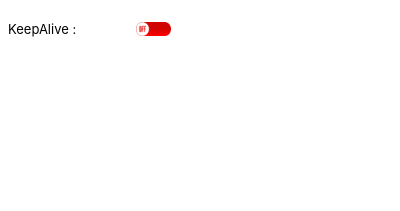
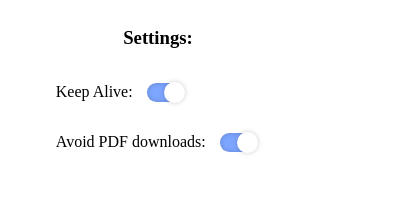
Before and after one commit to Hokkaydo/MoodleCustomizer, a browser extension: page Chrome/popup/options.html in a window 400 px wide. Drawn offline with Linux system fonts and the light colour scheme.

Commit message:
adding new menu to chrome version + pdfOption working

```diff
--- a/Chrome/index.js
+++ b/Chrome/index.js
@@ -1,5 +1,5 @@
 var keepAliveIntervalId;
-var keepAliveEnabled = localStorage.getItem("keepAlive") === 'true';
+var keepAliveEnabled = localStorage.getItem("keepAlive") !== 'false';
 var sesskey = '';
 var moodleURLBase = ''
 
@@ -9,6 +9,7 @@ chrome.storage.onChanged.addListener((changes, area) => {
         if (keepAliveEnabled) {
             runKeepAlive();
         } else {
+            console.log("clear")
             clearInterval(keepAliveIntervalId);
         }
         localStorage.setItem("keepAlive", keepAliveEnabled);
@@ -50,6 +51,7 @@ function setupSesskey(callback) {
 }
 
 function runKeepAlive() {
+    console.log("ran")
     if(moodleURLBase === '') {
         return;
     }
--- a/Chrome/popup/options.css
+++ b/Chrome/popup/options.css
@@ -1,19 +1,52 @@
-.list {
-    width: 240px;
-    background-color: white;
-    display: grid;
-    grid-template-columns: repeat(2, 1fr);
-    font-size: small;
-    font-family: -apple-system, BlinkMacSystemFont, 'Segoe UI', Roboto, Oxygen, Ubuntu, Cantarell, 'Open Sans', 'Helvetica Neue', sans-serif;
+body {
+    width: 300px;
+    height: 200px;
+    display: flex;
+    flex-direction: column;
+    align-items: center;
 }
 
-.onoff > img {
-    width: 70%;
+
+
+.control {
+    display: flex;
+    align-items: center;
+}
+.control > p {
+    margin-right: 10px;
+
 }
 
-.list > .onoff {
-   display: flex;
-   justify-content: center;
-   align-items: center;
-   width: 50px;
+input[type="checkbox"] {
+    position: relative;
+    appearance: none;
+    width: 37.5px;
+    height: 18.75px;
+    background: #ccc;
+    border-radius: 50px;
+    box-shadow: inset 0 0 5px rgba(0, 0, 0, 0.2);
+    cursor: pointer;
+    transition: 0.4s;
 }
+
+input:checked[type="checkbox"] {
+    background: #7da6ff;
+}
+
+input[type="checkbox"]::after {
+    position: absolute;
+    content: "";
+    width: 18.75px;
+    height: 18.75px;
+    top: 0;
+    left: 0;
+    background: #fff;
+    border-radius: 50%;
+    box-shadow: 0 0 5px rgba(0, 0, 0, 0.2);
+    transform: scale(1.1);
+    transition: 0.4s;
+}
+
+input:checked[type="checkbox"]::after {
+    left: 50%;
+}
--- a/Chrome/popup/options.html
+++ b/Chrome/popup/options.html
@@ -1,5 +1,6 @@
 <!DOCTYPE html>
 <html lang="en">
+
 <head>
   <meta charset="UTF-8">
   <meta http-equiv="X-UA-Compatible" content="IE=edge">
@@ -7,10 +8,22 @@
   <link rel="stylesheet" href="options.css">
   <title>Document</title>
 </head>
+
 <body>
-    <div class="list">
 
+  <h3>Settings:</h3>
+  <div id="form">
+    <div class="control">
+      <p>Keep Alive:</p>
+      <input data-item="keepAlive" type="checkbox" />
     </div>
+    <div class="control">
+      <p>Avoid PDF downloads:</p>
+      <input data-item="avoidPdfDownload" type="checkbox" />
+    </div>
+  </div>
+
   <script src="options.js"></script>
 </body>
+
 </html>
--- a/Chrome/popup/options.js
+++ b/Chrome/popup/options.js
@@ -1,18 +1,18 @@
-const toggleKeepAlive = document.createElement("p");
-const keepAliveOnOff = document.createElement("img");
-var keepAlive = localStorage.getItem("keepAlive") === 'true';
-keepAliveOnOff.src = chrome.runtime.getURL("icons/" + (keepAlive ? "on.png" : "off.png"));
-toggleKeepAlive.textContent = "KeepAlive : ";
-toggleKeepAlive.addEventListener("click", (_event) => {
-    const keepAlive = localStorage.getItem("keepAlive") === 'true';
-    localStorage.setItem("keepAlive", !keepAlive);
-    toggleKeepAlive.textContent = "KeepAlive : ";
-    keepAliveOnOff.src = chrome.runtime.getURL("icons/" + (!keepAlive ? 'on.png': 'off.png'));
-    chrome.storage.local.set({keepAlive: !keepAlive})
-});
-const list = document.getElementsByClassName("list")[0]
-const onoff = document.createElement("div");
-onoff.classList.add("onoff");
-onoff.appendChild(keepAliveOnOff);
-list.appendChild(toggleKeepAlive);
-list.appendChild(onoff);
+let settings = {};
+
+for (input of document.getElementsByTagName("input")) {
+    if (!input.type == "checkbox") {
+        console.log(input);
+        continue;
+    }
+    let item = input.dataset.item;
+    input.checked = localStorage.getItem(item) !== 'false';
+    settings[item] = input.checked;
+    input.addEventListener("click", (e) => {
+        settings[item] = e.target.checked;
+        chrome.storage.local.set(settings);
+        localStorage.setItem(item, e.target.checked);
+    })
+}
+
+chrome.storage.local.set(settings) //Setting defaults if there are not.
```
Also changed, not shown: Chrome/background.js (+26 -0 lines). Lines whose indentation alone changed are shown as unchanged.
